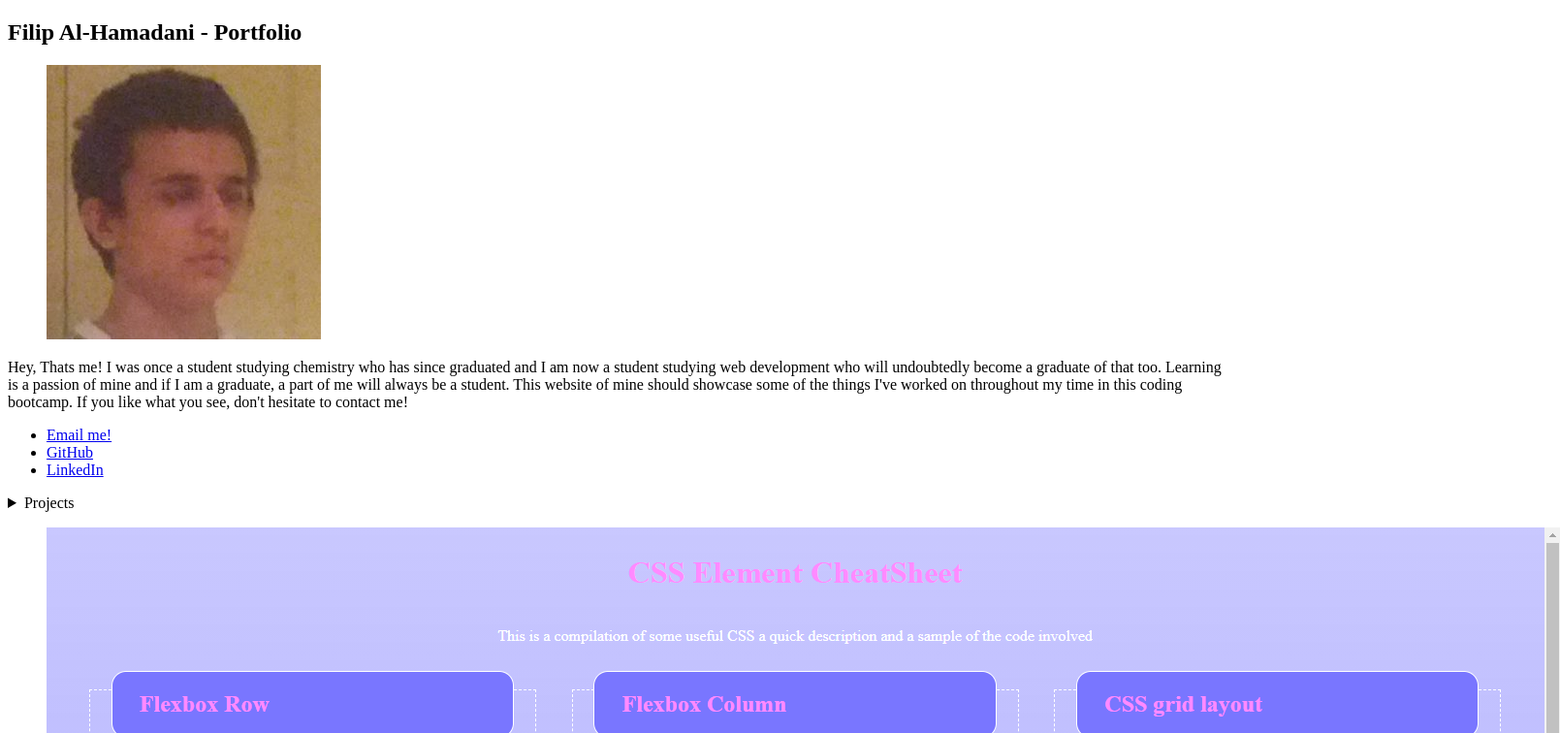
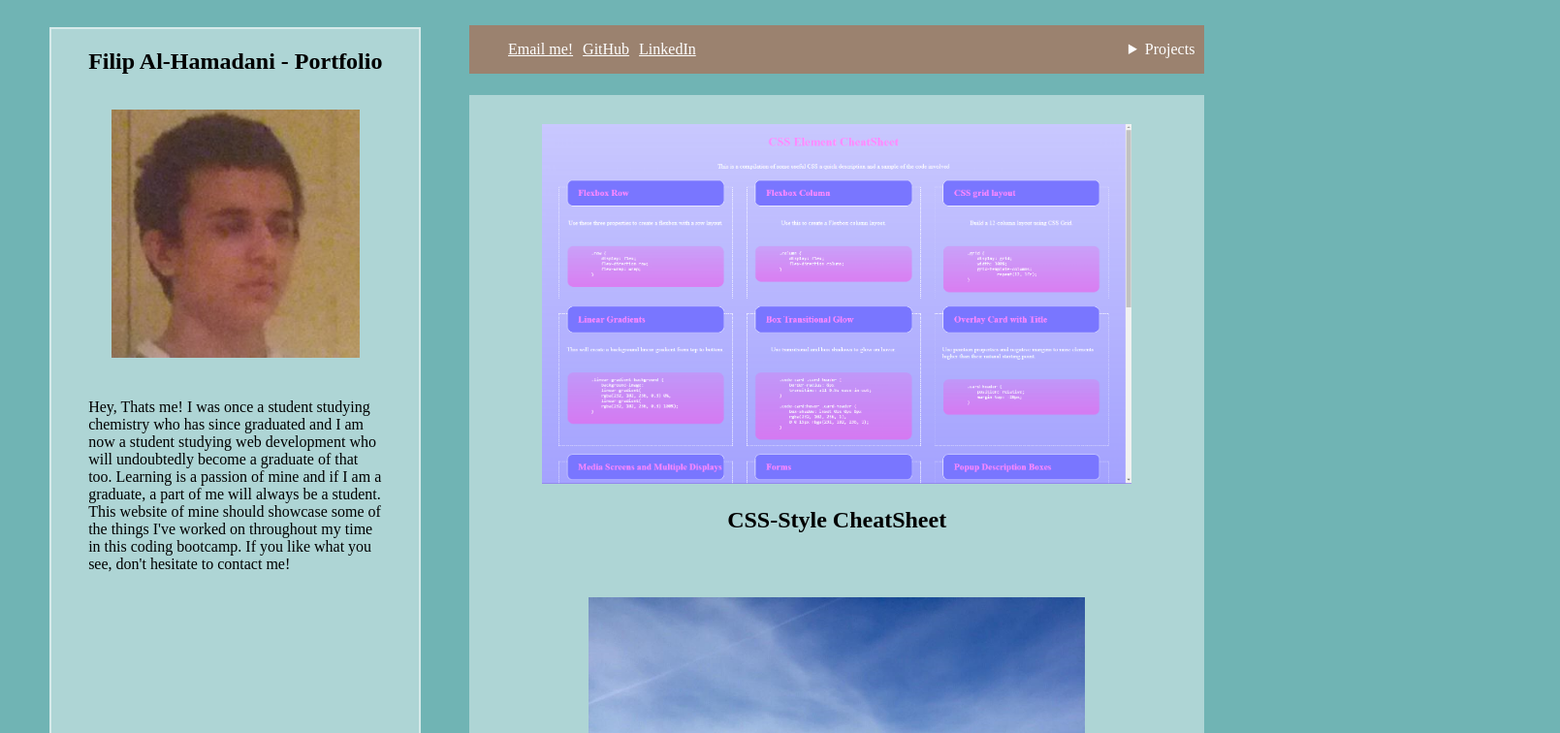
Before and after one commit to FilipAlH/Homework-Unit-2, a plain HTML site: page index.html in a window 1280 px wide. Shown: the top 756 px of the page at 97% size, 1609 px wide, since content can reach past the window. Drawn offline with Linux system fonts and the light colour scheme.

Commit message:
site wasn't working on github styles-->style

```diff
--- /dev/null
+++ b/assets/style/style.css
@@ -0,0 +1,147 @@
+
+body {
+    background-color: rgb(112, 180, 180);
+    display: flex;
+    flex-direction: row;
+    justify-content: space-evenly;
+}
+
+aside {
+    background-color: rgba(255, 255, 255, 0.432);
+    width: 30%;
+    display: flex;
+    flex-direction: column;
+    align-items: center;
+    justify-content: flex-start;
+    margin: 20px;
+    border: 2px solid rgba(255, 255, 255, 0.5);
+}
+
+aside h1 {
+    display: flex;
+    text-align: center;
+    align-self: center;
+}
+
+aside figure img {
+    display: flex;
+    width: 20vw;
+}
+
+body aside section {
+    display: flex;
+    text-align: left;
+    margin: 10px;
+    width: 80%;
+}
+
+.right {
+    width: 60%;
+    display: flex;
+    flex-direction: column;
+    margin: 40px;
+}
+
+header {
+    position: relative;
+    top: -22px;
+    display: flex;
+    flex-direction: row;
+    background-color: rgba(212, 64, 19, 0.432);
+}
+
+.contact {
+    width: 70%;
+    text-align: start;
+}
+
+section ul {
+    list-style-type: none;
+    display: inline-flex;
+    align-self: center;
+}
+
+section ul li {
+    margin-right: 10px;
+}
+
+.nav {
+    display: flex;
+    flex-direction: column;
+    align-self: center;
+    position: relative;
+}
+
+details[open] ul {
+    width: 100px;
+    display: inline-flex;
+    flex-direction: column;
+    flex-wrap: wrap;
+    padding: 10px;
+    position: absolute;
+    right: -10px;
+    z-index: 1;
+    background-color: grey;
+
+}
+
+details[open] li {
+    text-align: left;
+    margin-top: 5px;
+}
+
+details[open] a {
+    text-decoration: none;
+}
+
+details {
+    color: white;
+    width: 30%;
+    position: fixed;
+    text-align: right;
+    margin-right: 10px;
+    top: 0%;
+}
+
+a:visited, a:link {
+    color: white;
+}
+
+main section {
+    display: flex;
+    flex-direction: row;
+    flex-wrap: wrap;
+    justify-content: space-evenly;
+    background-color: rgba(255, 255, 255, 0.432);
+}
+
+main figure{
+    margin-top: 30px;
+    display: inline-flex;
+    flex-direction: column;
+    align-items: center;
+}
+
+main section figure img {
+    width: 20vw;
+}
+
+main section figure img:hover {
+    transition:  all 0.3s ease-in-out;
+    box-shadow: inset 0px 0px 8px rgba(0, 0, 0, 0.473), 0 0 15px rgba(0, 0, 0, 0.9);
+}
+
+#project1 {
+    width: 47.5vw;
+}
+
+
+@media screen and (max-width: 1300px) {
+    main section figure img {
+        width: 40vw;
+    }
+    .right {
+        margin-left: 0.5vw;
+        margin-right: 0.5vw;
+    }
+}
--- a/index.html
+++ b/index.html
@@ -2,7 +2,7 @@
 <html lang="en">
 <head>
     <meta charset="UTF-8">
-    <link rel="stylesheet" href="./assets/styles/style.css">
+    <link rel="stylesheet" href="./assets/style/style.css">
     <title>Filip & Development</title>
 </head>
 <body>
```
